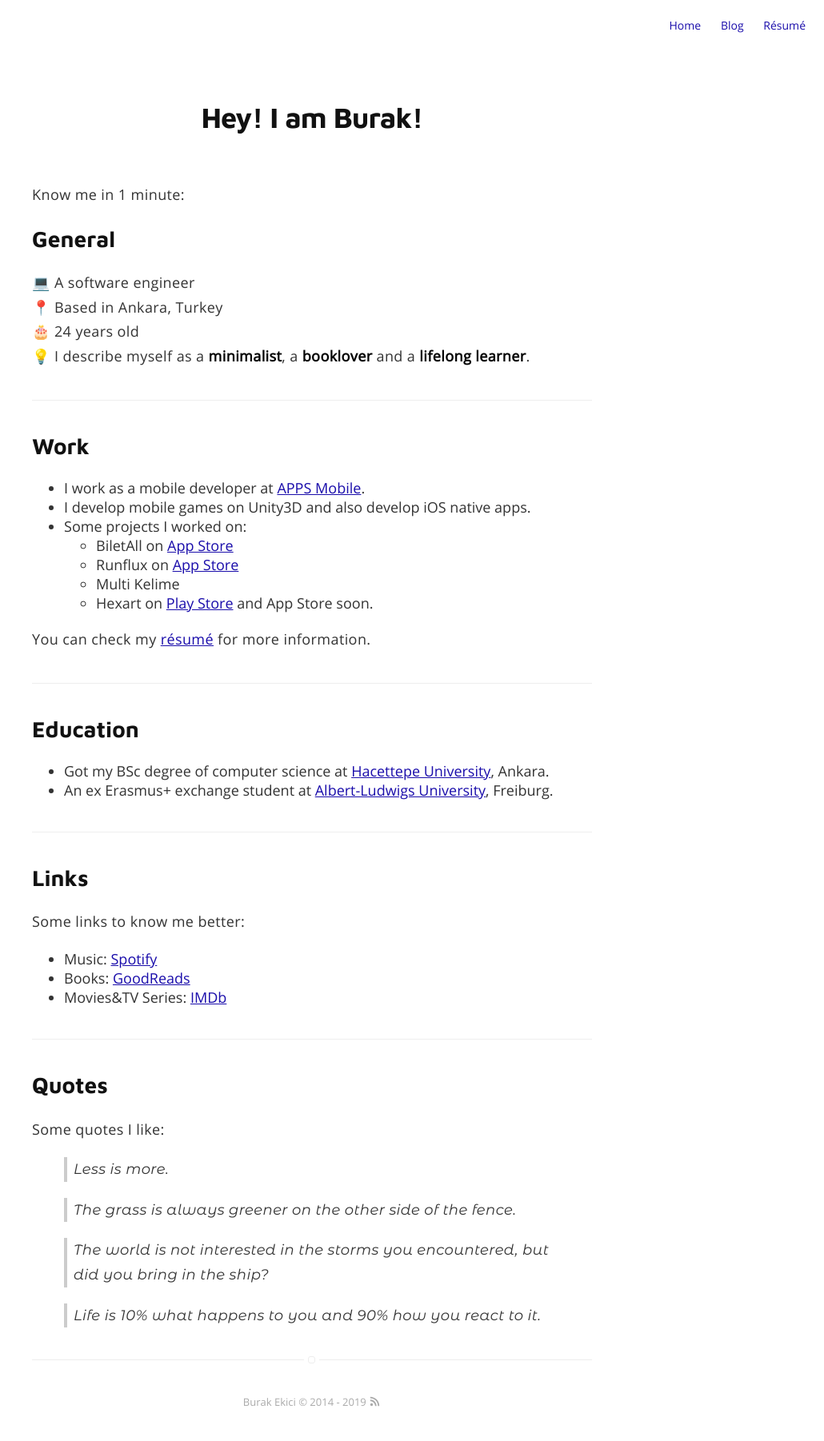
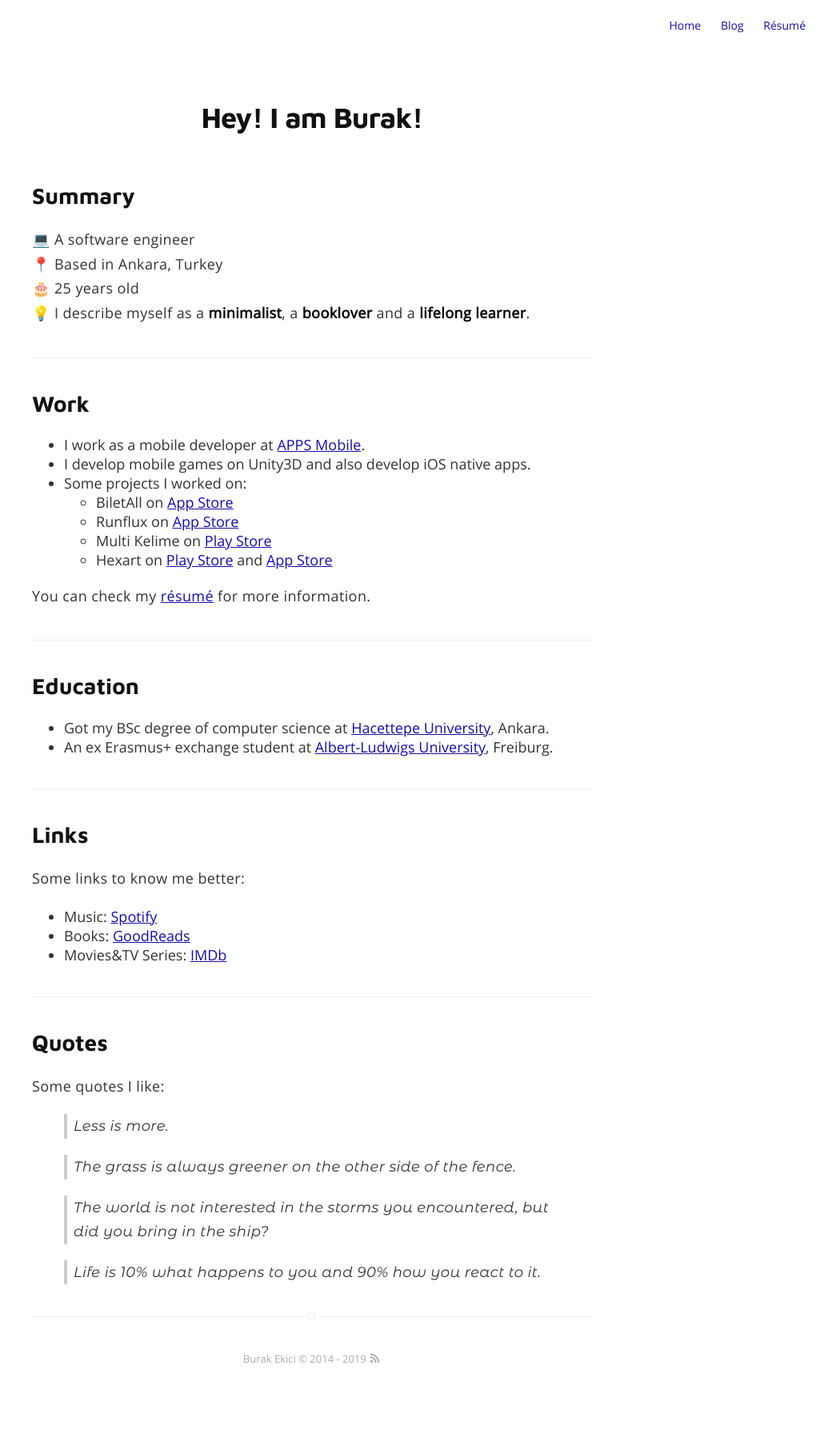
Before and after one commit to burakekici/burakekici.github.io, a Jekyll site: the page built from about.md, in a window 1280 px wide. Shown: the whole page at 80% size, without its empty margins (250-1280 px from the left). Built offline with Jekyll 4.4.1, drawn with Linux system fonts in a browser that asks for light colours; after the commit the page ends 1748 px from its top, so only the background shows below that.

Commit message:
Update about.md

```diff
--- a/about.md
+++ b/about.md
@@ -6,15 +6,13 @@ layout: page
 
 # Hey! I am Burak!
 
-Know me in 1 minute:
-
-## General
+## Summary
 
 💻 A software engineer
 <br>
 📍 Based in Ankara, Turkey
 <br>
-🎂 24 years old
+🎂 25 years old
 <br>
 💡 I describe myself as a **minimalist**, a **booklover** and a **lifelong learner**.
 
@@ -27,8 +25,8 @@ Know me in 1 minute:
 * Some projects I worked on:
   * BiletAll on [App Store](https://itunes.apple.com/tr/app//id873069066)
   * Runflux on [App Store](https://itunes.apple.com/us/app/runflux/id1383179327)
-  * Multi Kelime
-  * Hexart on [Play Store](https://play.google.com/store/apps/details?id=tr.com.apps.hexart) and App Store soon.
+  * Multi Kelime on [Play Store](https://play.google.com/store/apps/details?id=com.bif.multikelime)
+  * Hexart on [Play Store](https://play.google.com/store/apps/details?id=tr.com.apps.hexart) and [App Store](https://itunes.apple.com/tr/app/hexart/id1455322595)
 
 You can check my [résumé](../assets/resume.pdf) for more information.
 
```
